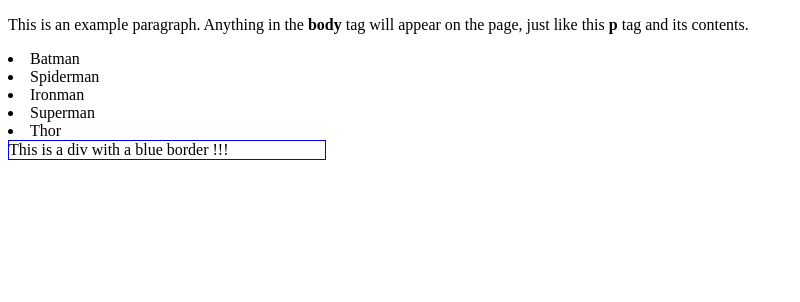
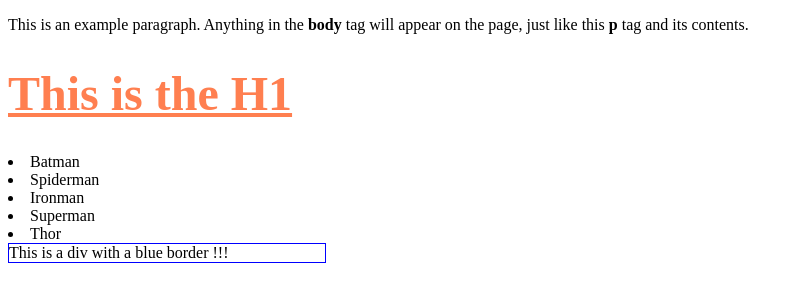
Before and after one commit to bmcd77/GitPSCourse, a plain HTML site: page DemoApp/index.html in a window 1280 px wide. Shown: the whole page, without its empty margins (0-800 px from the left). Drawn offline with Linux system fonts and the light colour scheme.

```diff
--- a/DemoApp/index.html
+++ b/DemoApp/index.html
@@ -8,6 +8,8 @@
   </head>
   <body>
     <p>This is an example paragraph. Anything in the <strong>body</strong> tag will appear on the page, just like this <strong>p</strong> tag and its contents.</p>
+
+	<h1>This is the H1</h1>
 
 	<list>
 		<li>Batman</li>
```
